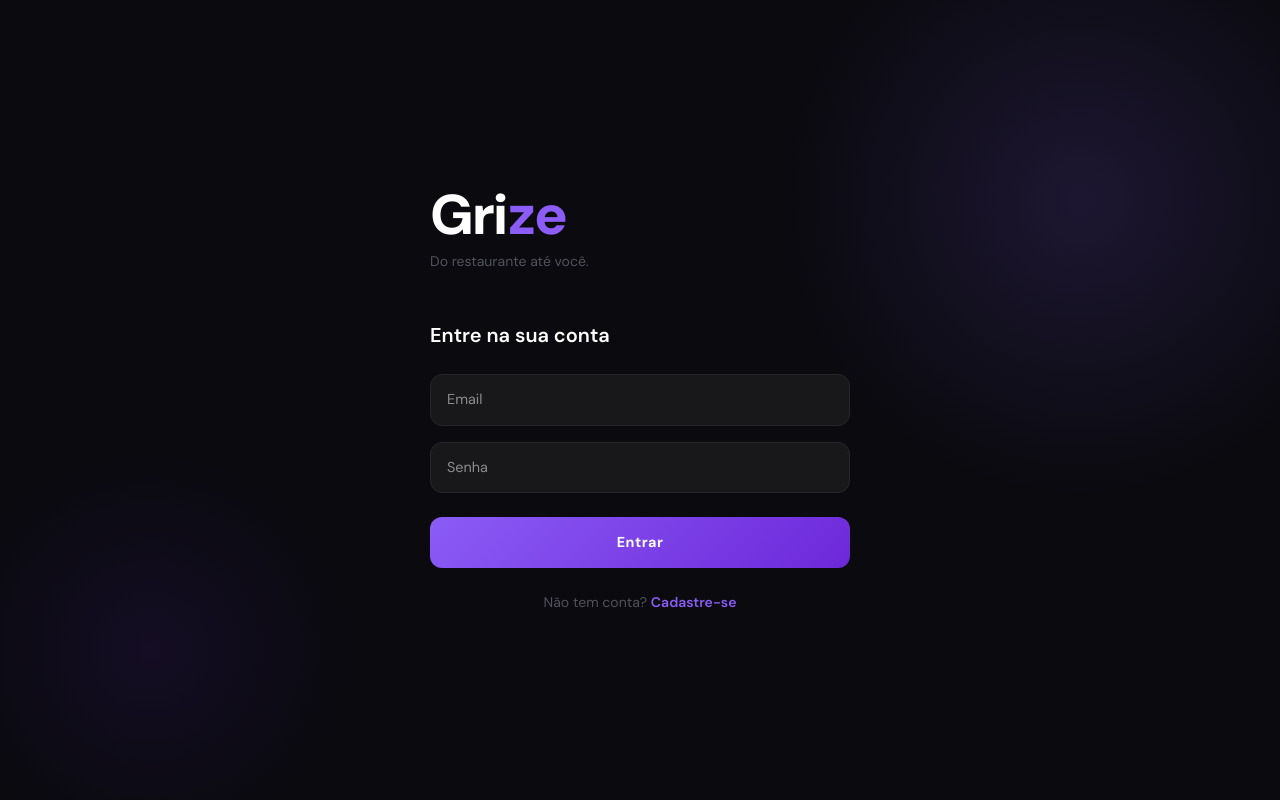
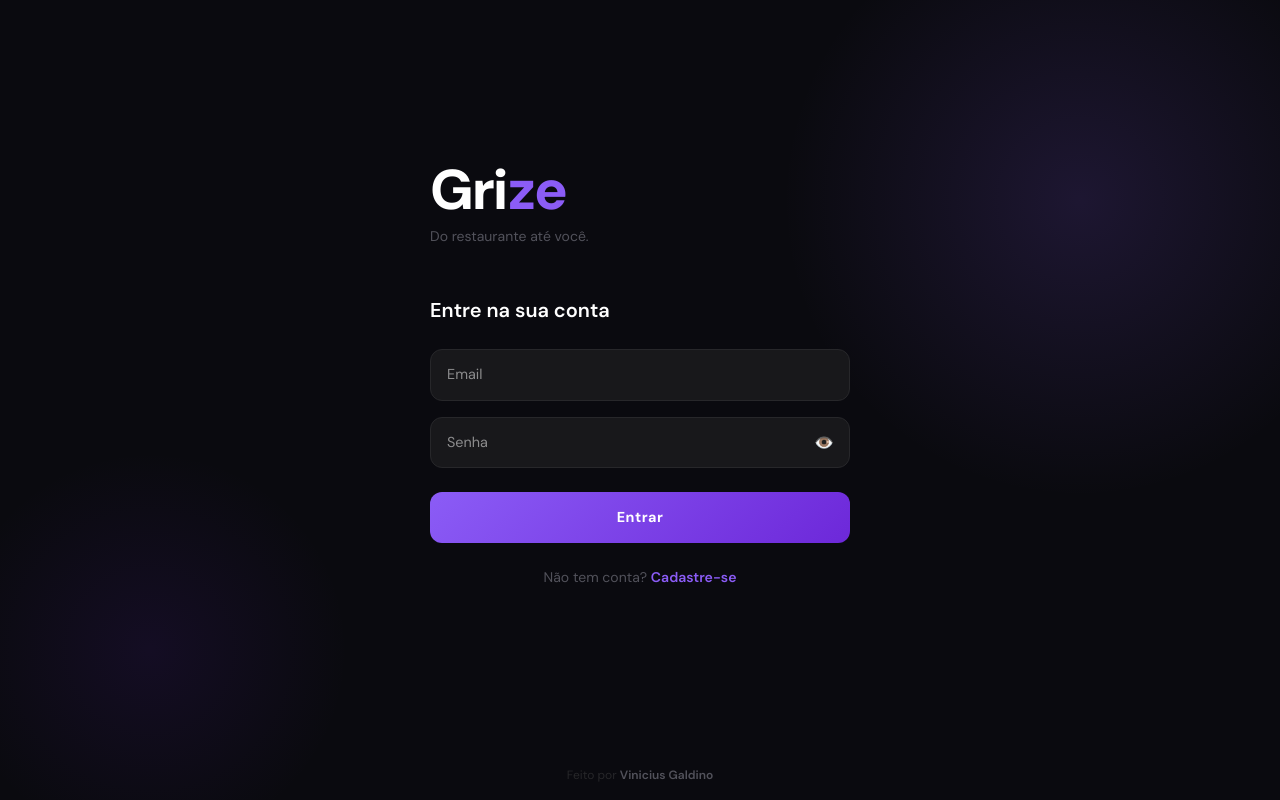
Before and after one commit to vgnzo/Grize-fast-food, a React (Vite) app in the folder frontend/: page /login in a window 1280 px wide. Built offline with nearby package versions, Linux system fonts and the light colour scheme; no server answers.

Commit message:
fix: corrigindo a page home

```diff
--- a/frontend/src/pages/Cadastro.tsx
+++ b/frontend/src/pages/Cadastro.tsx
@@ -13,6 +13,7 @@ export default function Cadastro() {
   const [endereco, setEndereco] = useState('');
   const [erro, setErro] = useState('');
   const [loading, setLoading] = useState(false);
+  const [mostrarSenha, setMostrarSenha] = useState(false);
   const [buscandoCep, setBuscandoCep] = useState(false);
   const navigate = useNavigate();
 
@@ -157,14 +158,20 @@ export default function Cadastro() {
         </div>
 
         {/* Senha */}
-        <div style={{ marginBottom: '0.75rem' }}>
-          <input
-            type="password" value={senha} onChange={(e) => setSenha(e.target.value)}
-            placeholder="Senha" style={inputStyle}
-            onFocus={(e) => e.target.style.borderColor = '#8b5cf6'}
-            onBlur={(e) => e.target.style.borderColor = '#27272a'}
-          />
-        </div>
+<div style={{ marginBottom: '0.75rem', position: 'relative' }}>
+  <input
+    type={mostrarSenha ? 'text' : 'password'}
+    value={senha} onChange={(e) => setSenha(e.target.value)}
+    placeholder="Senha"
+    style={{ ...inputStyle, paddingRight: '3rem' }}
+    onFocus={(e) => e.target.style.borderColor = '#8b5cf6'}
+    onBlur={(e) => e.target.style.borderColor = '#27272a'}
+  />
+  <button onClick={() => setMostrarSenha(!mostrarSenha)}
+    style={{ position: 'absolute', right: '1rem', top: '50%', transform: 'translateY(-50%)', background: 'none', border: 'none', cursor: 'pointer', color: '#52525b', fontSize: '1rem', padding: 0 }}>
+    {mostrarSenha ? '🙈' : '👁️'}
+  </button>
+</div>
 {/* Telefone com máscara */}
 <div style={{ marginBottom: '0.75rem' }}>
   <IMaskInput
@@ -240,6 +247,10 @@ export default function Cadastro() {
 
       </div>
 
+      <p style={{ textAlign: 'center', color: '#27272a', fontSize: '0.75rem', marginTop: '1.5rem' }}>
+  Feito por <span style={{ color: '#52525b', fontWeight: '600' }}>Vinicius Galdino</span>
+</p>
+
       <link href="https://fonts.googleapis.com/css2?family=DM+Sans:wght@400;600;700;800&display=swap" rel="stylesheet" />
     </div>
   );
--- a/frontend/src/pages/Home.tsx
+++ b/frontend/src/pages/Home.tsx
@@ -189,6 +189,16 @@ export default function Home() {
 
             {notificacao && <ToastNotificacao mensagem={notificacao} onClose={() => setNotificacao(null)} />}
             <DelivBot />
+
+
+                {/* Rodapé */}
+<div style={{ textAlign: 'center', padding: '2rem', borderTop: '1px solid #1c1c20', marginTop: '2rem' }}>
+  <p style={{ color: '#27272a', fontSize: '0.75rem' }}>
+    Feito por <span style={{ color: '#52525b', fontWeight: '600' }}>Vinicius Galdino</span>
+  </p>
+</div>
+
+
             <link href="https://fonts.googleapis.com/css2?family=DM+Sans:wght@400;600;700;800&display=swap" rel="stylesheet" />
         </div>
     );
--- a/frontend/src/pages/Login.tsx
+++ b/frontend/src/pages/Login.tsx
@@ -8,6 +8,7 @@ export default function Login() {
   const [senha, setSenha] = useState('');
   const [erro, setErro] = useState('');
   const [loading, setLoading] = useState(false);
+  const [mostrarSenha, setMostrarSenha] = useState(false);
   const { login } = useAuth();
 
   const handleLogin = async () => {
@@ -15,16 +16,13 @@ export default function Login() {
     try {
       const response = await api.post('/api/auth/login', { email, senha });
       const token = response.data.token;
-
-    login(token); // ← salva o token E atualiza o contexto
-
+      login(token);
       const decoded = jwtDecode<{ sub: string; roles?: string[] }>(token);
       const role = decoded.roles?.[0];
-
       if (role === 'ROLE_RESTAURANTE') {
         window.location.href = '/painel';
       } else {
-      window.location.href = '/';
+        window.location.href = '/home';
       }
     } catch {
       setErro('Email ou senha incorretos!');
@@ -33,94 +31,7 @@ export default function Login() {
     }
   };
 
-
-  return (
-    <div style={{
-      minHeight: '100vh',
-      background: '#0a0a0f',
-      display: 'flex',
-      alignItems: 'center',
-      justifyContent: 'center',
-      fontFamily: "'DM Sans', sans-serif",
-      position: 'relative',
-      overflow: 'hidden',
-      padding: '1rem',
-    }}>
-
-      {/* Efeito de luz roxo no fundo */}
-      <div style={{
-        position: 'absolute',
-        width: '600px',
-        height: '600px',
-        borderRadius: '50%',
-        background: 'radial-gradient(circle, rgba(139, 92, 246, 0.15) 0%, transparent 70%)',
-        top: '-100px',
-        right: '-100px',
-        pointerEvents: 'none',
-      }} />
-      <div style={{
-        position: 'absolute',
-        width: '400px',
-        height: '400px',
-        borderRadius: '50%',
-        background: 'radial-gradient(circle, rgba(109, 40, 217, 0.1) 0%, transparent 70%)',
-        bottom: '-50px',
-        left: '-50px',
-        pointerEvents: 'none',
-      }} />
-
-      <div style={{ width: '100%', maxWidth: '420px', position: 'relative', zIndex: 1 }}>
-
-        {/* Logo */}
-        <div style={{ marginBottom: '3rem' }}>
-          <div style={{ display: 'flex', alignItems: 'baseline', gap: '2px' }}>
-            <span style={{
-              fontSize: '3.5rem',
-              fontWeight: '800',
-              color: '#fff',
-              letterSpacing: '-2px',
-              lineHeight: 1,
-            }}>Gri</span>
-            <span style={{
-              fontSize: '3.5rem',
-              fontWeight: '800',
-              color: '#8b5cf6',
-              letterSpacing: '-2px',
-              lineHeight: 1,
-            }}>ze</span>
-          </div>
-          <p style={{ color: '#52525b', fontSize: '0.875rem', marginTop: '0.5rem' }}>
-            Do restaurante até você.
-          </p>
-        </div>
-
-        {/* Título */}
-        <h2 style={{ color: '#fff', fontSize: '1.25rem', fontWeight: '600', marginBottom: '1.5rem' }}>
-          Entre na sua conta
-        </h2>
-
-        {erro && (
-          <div style={{
-            background: 'rgba(239, 68, 68, 0.1)',
-            border: '1px solid rgba(239, 68, 68, 0.3)',
-            color: '#f87171',
-            borderRadius: '12px',
-            padding: '0.75rem 1rem',
-            marginBottom: '1rem',
-            fontSize: '0.875rem',
-          }}>
-            {erro}
-          </div>
-        )}
-
-        {/* Campos */}
-        <div style={{ marginBottom: '1rem' }}>
-          <input
-            type="email"
-            value={email}
-            onChange={(e) => setEmail(e.target.value)}
-            placeholder="Email"
-            style={{
+  const inputStyle = {
     width: '100%',
     background: '#18181b',
     border: '1px solid #27272a',
@@ -129,83 +40,78 @@ export default function Login() {
     color: '#fff',
     fontSize: '0.9rem',
     outline: 'none',
-              boxSizing: 'border-box',
+    boxSizing: 'border-box' as const,
     transition: 'border-color 0.2s',
-            }}
+  };
+
+  return (
+    <div style={{ minHeight: '100vh', background: '#0a0a0f', display: 'flex', flexDirection: 'column', alignItems: 'center', justifyContent: 'center', fontFamily: "'DM Sans', sans-serif", position: 'relative', overflow: 'hidden', padding: '1rem' }}>
+
+      <div style={{ position: 'absolute', width: '600px', height: '600px', borderRadius: '50%', background: 'radial-gradient(circle, rgba(139, 92, 246, 0.15) 0%, transparent 70%)', top: '-100px', right: '-100px', pointerEvents: 'none' }} />
+      <div style={{ position: 'absolute', width: '400px', height: '400px', borderRadius: '50%', background: 'radial-gradient(circle, rgba(109, 40, 217, 0.1) 0%, transparent 70%)', bottom: '-50px', left: '-50px', pointerEvents: 'none' }} />
+
+      <div style={{ width: '100%', maxWidth: '420px', position: 'relative', zIndex: 1, flex: 1, display: 'flex', flexDirection: 'column', justifyContent: 'center' }}>
+
+        <div style={{ marginBottom: '3rem' }}>
+          <div style={{ display: 'flex', alignItems: 'baseline', gap: '2px' }}>
+            <span style={{ fontSize: '3.5rem', fontWeight: '800', color: '#fff', letterSpacing: '-2px', lineHeight: 1 }}>Gri</span>
+            <span style={{ fontSize: '3.5rem', fontWeight: '800', color: '#8b5cf6', letterSpacing: '-2px', lineHeight: 1 }}>ze</span>
+          </div>
+          <p style={{ color: '#52525b', fontSize: '0.875rem', marginTop: '0.5rem' }}>Do restaurante até você.</p>
+        </div>
+
+        <h2 style={{ color: '#fff', fontSize: '1.25rem', fontWeight: '600', marginBottom: '1.5rem' }}>Entre na sua conta</h2>
+
+        {erro && (
+          <div style={{ background: 'rgba(239, 68, 68, 0.1)', border: '1px solid rgba(239, 68, 68, 0.3)', color: '#f87171', borderRadius: '12px', padding: '0.75rem 1rem', marginBottom: '1rem', fontSize: '0.875rem' }}>
+            {erro}
+          </div>
+        )}
+
+        <div style={{ marginBottom: '1rem' }}>
+          <input type="email" value={email} onChange={(e) => setEmail(e.target.value)} placeholder="Email" style={inputStyle}
             onFocus={(e) => e.target.style.borderColor = '#8b5cf6'}
             onBlur={(e) => e.target.style.borderColor = '#27272a'}
           />
         </div>
 
-        <div style={{ marginBottom: '1.5rem' }}>
+        <div style={{ marginBottom: '1.5rem', position: 'relative' }}>
           <input
-            type="password"
-            value={senha}
-            onChange={(e) => setSenha(e.target.value)}
+            type={mostrarSenha ? 'text' : 'password'}
+            value={senha} onChange={(e) => setSenha(e.target.value)}
             placeholder="Senha"
-            style={{
-              width: '100%',
-              background: '#18181b',
-              border: '1px solid #27272a',
-              borderRadius: '12px',
-              padding: '0.875rem 1rem',
-              color: '#fff',
-              fontSize: '0.9rem',
-              outline: 'none',
-              boxSizing: 'border-box',
-              transition: 'border-color 0.2s',
-            }}
+            style={{ ...inputStyle, paddingRight: '3rem' }}
             onFocus={(e) => e.target.style.borderColor = '#8b5cf6'}
             onBlur={(e) => e.target.style.borderColor = '#27272a'}
           />
+          <button onClick={() => setMostrarSenha(!mostrarSenha)}
+            style={{ position: 'absolute', right: '1rem', top: '50%', transform: 'translateY(-50%)', background: 'none', border: 'none', cursor: 'pointer', color: '#52525b', fontSize: '1rem', padding: 0 }}>
+            {mostrarSenha ? '🙈' : '👁️'}
+          </button>
         </div>
 
-        {/* Botão */}
-      <button
-            onClick={handleLogin}
-            disabled={loading}
-            onMouseEnter={(e) => {
-              (e.target as HTMLButtonElement).style.transform = 'translateY(-2px)';
-              (e.target as HTMLButtonElement).style.boxShadow = '0 8px 25px rgba(139, 92, 246, 0.2)';
-            }}
-            onMouseLeave={(e) => {
-              (e.target as HTMLButtonElement).style.transform = 'translateY(0)';
-              (e.target as HTMLButtonElement).style.boxShadow = 'none';
-            }}
-            style={{
-              width: '100%',
-              background: loading ? '#6d28d9' : 'linear-gradient(135deg, #8b5cf6, #6d28d9)',
-              color: '#fff',
-              border: 'none',
-              borderRadius: '12px',
-              padding: '0.9rem',
-              fontSize: '0.9rem',
-              fontWeight: '700',
-              cursor: loading ? 'not-allowed' : 'pointer',
-              letterSpacing: '0.5px',
-              transition: 'transform 0.2s, box-shadow 0.2s',
-              opacity: loading ? 0.7 : 1,
-            }}
-          >
+        <button onClick={handleLogin} disabled={loading}
+          onMouseEnter={(e) => { (e.target as HTMLButtonElement).style.transform = 'translateY(-2px)'; (e.target as HTMLButtonElement).style.boxShadow = '0 8px 25px rgba(139, 92, 246, 0.2)'; }}
+          onMouseLeave={(e) => { (e.target as HTMLButtonElement).style.transform = 'translateY(0)'; (e.target as HTMLButtonElement).style.boxShadow = 'none'; }}
+          style={{ width: '100%', background: loading ? '#6d28d9' : 'linear-gradient(135deg, #8b5cf6, #6d28d9)', color: '#fff', border: 'none', borderRadius: '12px', padding: '0.9rem', fontSize: '0.9rem', fontWeight: '700', cursor: loading ? 'not-allowed' : 'pointer', letterSpacing: '0.5px', transition: 'transform 0.2s, box-shadow 0.2s', opacity: loading ? 0.7 : 1 }}>
           {loading ? 'Entrando...' : 'Entrar'}
         </button>
+
         <p style={{ textAlign: 'center', color: '#52525b', fontSize: '0.875rem', marginTop: '1.5rem' }}>
           Não tem conta?{' '}
-                      <a href="/cadastro" style={{
-                color: '#8b5cf6',
-                fontWeight: '600',
-                textDecoration: 'none',
-                transition: 'color 0.2s',
-              }}
+          <a href="/cadastro" style={{ color: '#8b5cf6', fontWeight: '600', textDecoration: 'none' }}
             onMouseEnter={(e) => (e.target as HTMLAnchorElement).style.color = '#a78bfa'}
-                onMouseLeave={(e) => (e.target as HTMLAnchorElement).style.color = '#8b5cf6'}
-              >
+            onMouseLeave={(e) => (e.target as HTMLAnchorElement).style.color = '#8b5cf6'}>
             Cadastre-se
           </a>
         </p>
       </div>
 
-      {/* Google Fonts */}
+      {/* Rodapé */}
+      <p style={{ color: '#27272a', fontSize: '0.75rem', textAlign: 'center', marginTop: '2rem', position: 'relative', zIndex: 1 }}>
+        Feito por <span style={{ color: '#52525b', fontWeight: '600' }}>Vinicius Galdino</span>
+      </p>
+
       <link href="https://fonts.googleapis.com/css2?family=DM+Sans:wght@400;600;700;800&display=swap" rel="stylesheet" />
     </div>
   );
```
Lines whose indentation alone changed are shown as unchanged.
